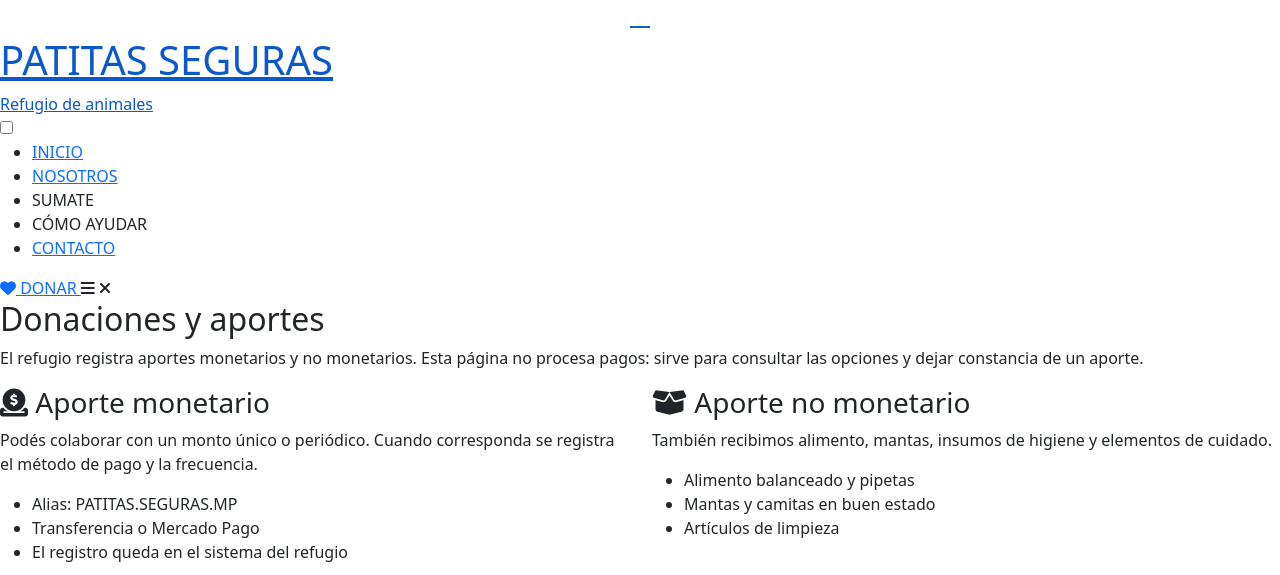
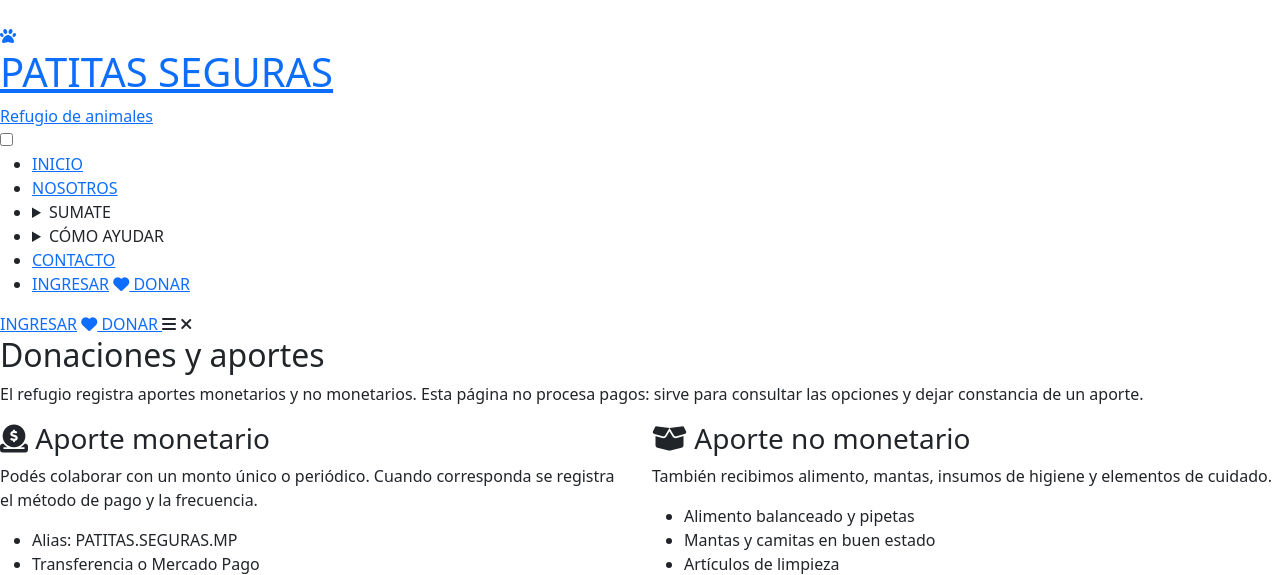
Before and after one commit to lilencarnerot2/Refugio_patitas_seguras, a PHP site: page /donaciones.php in a window 1280 px wide. Shown: the top 575 px of the page. Run offline with PHP 8.4, Linux system fonts and the light colour scheme.

Commit message:
modificaciones de header

```diff
--- a/frontend/public/includes/header.php
+++ b/frontend/public/includes/header.php
@@ -1,6 +1,9 @@
-    <header>
-        <a class="logo-container" href="index.php#inicio">
-            <div style="background: var(--primary-color); border-radius: 50%; padding: 8px; display: flex; align-items: center; justify-content: center; color: white; font-size: 20px;">
+<?php
+$esInicio = !empty($esInicio);
+$inicio = $esInicio ? '' : 'index.php';
+?><header>
+        <a class="logo-container" href="<?php echo $esInicio ? '#inicio' : 'index.php'; ?>">
+            <div class="logo-icon">
                 <i class="fa-solid fa-paw"></i>
             </div>
             <div class="logo-text">
@@ -11,28 +14,39 @@
         <input type="checkbox" id="nav-toggle" class="nav-toggle">
         <nav>
             <ul>
-                <li><a href="index.php#inicio">INICIO</a></li>
-                <li><a href="index.php#nosotros">NOSOTROS</a></li>
+                <li><a href="<?php echo $esInicio ? '#inicio' : 'index.php'; ?>">INICIO</a></li>
+                <li><a href="<?php echo $inicio; ?>#nosotros">NOSOTROS</a></li>
                 <li class="nav-dropdown">
-                    <a tabindex="0">SUMATE</a>
+                    <details>
+                        <summary>SUMATE</summary>
                         <ul class="dropdown-menu">
                             <li><a href="mascotas.php#adopcion">ADOPTÁ</a></li>
                             <li><a href="mascotas.php#transito">HOGAR DE TRÁNSITO</a></li>
-                        <li><a href="index.php#modal-voluntariado">SE VOLUNTARIO</a></li>
+                            <li><a href="<?php echo $inicio; ?>#modal-voluntariado">SE VOLUNTARIO</a></li>
                         </ul>
+                    </details>
                 </li>
                 <li class="nav-dropdown">
-                    <a tabindex="0">CÓMO AYUDAR</a>
+                    <details>
+                        <summary>CÓMO AYUDAR</summary>
                         <ul class="dropdown-menu">
-                        <li><a href="index.php#modal-castracion">CASTRACIÓN</a></li>
-                        <li><a href="index.php#modal-maltrato">DENUNCIA MALTRATO</a></li>
+                            <li><a href="<?php echo $inicio; ?>#modal-castracion">CASTRACIÓN</a></li>
+                            <li><a href="<?php echo $inicio; ?>#modal-maltrato">DENUNCIA MALTRATO</a></li>
                         </ul>
+                    </details>
                 </li>
-                <li><a href="index.php#contacto">CONTACTO</a></li>
+                <li><a href="<?php echo $inicio; ?>#contacto">CONTACTO</a></li>
+                <li class="nav-actions">
+                    <a class="btn-outline" href="login.php">INGRESAR</a>
+                    <a class="btn-donate" href="<?php echo $esInicio ? '#modal-donaciones' : 'index.php#modal-donaciones'; ?>">
+                        <i class="fa-solid fa-heart"></i> DONAR
+                    </a>
+                </li>
             </ul>
         </nav>
         <div class="header-actions">
-            <a class="btn-donate" href="index.php#modal-donaciones">
+            <a class="btn-outline" href="login.php">INGRESAR</a>
+            <a class="btn-donate" href="<?php echo $esInicio ? '#modal-donaciones' : 'index.php#modal-donaciones'; ?>">
                 <i class="fa-solid fa-heart"></i> DONAR
             </a>
             <label for="nav-toggle" class="menu-toggle" aria-label="Menú">
```
Lines whose indentation alone changed are shown as unchanged.
